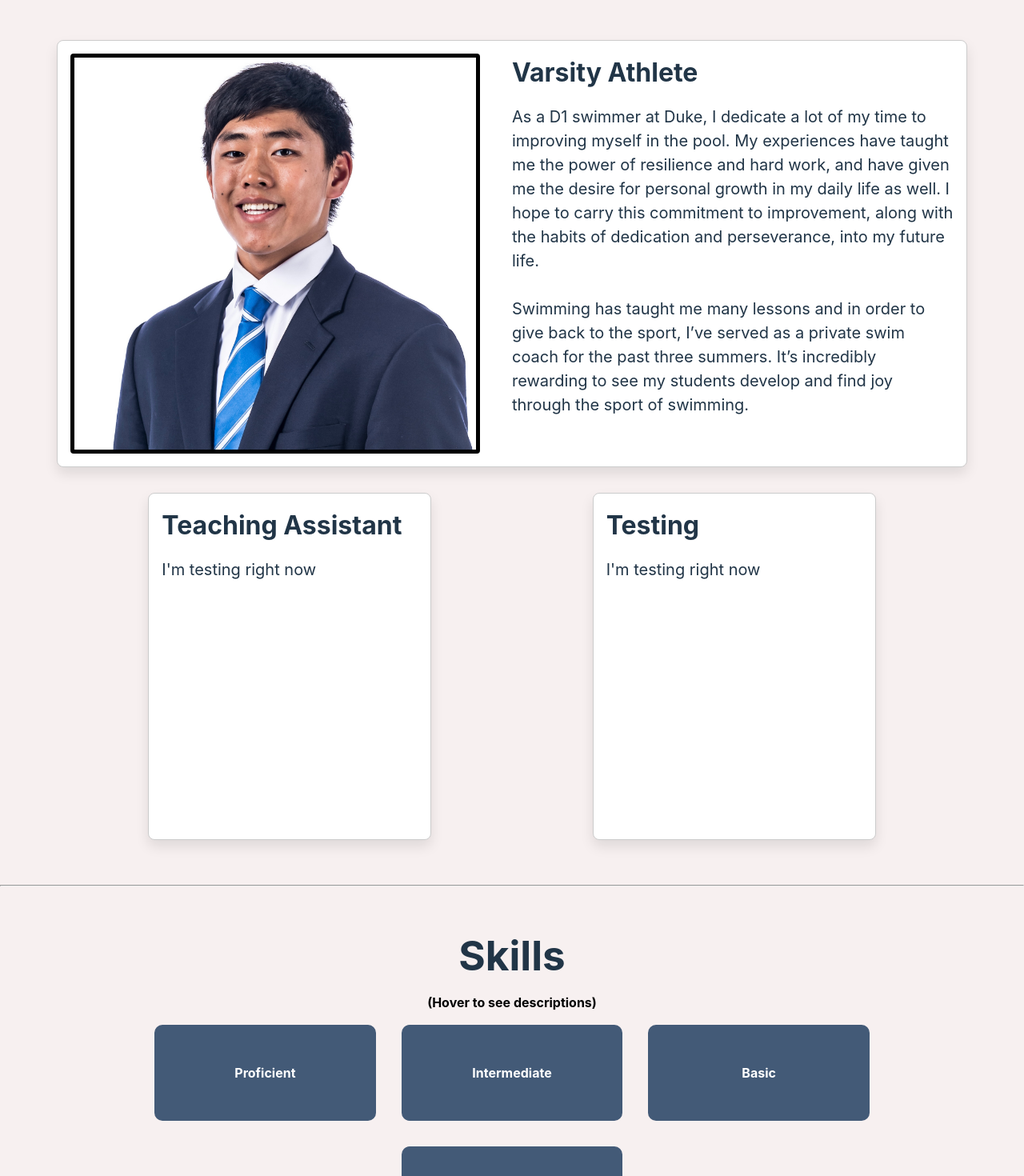
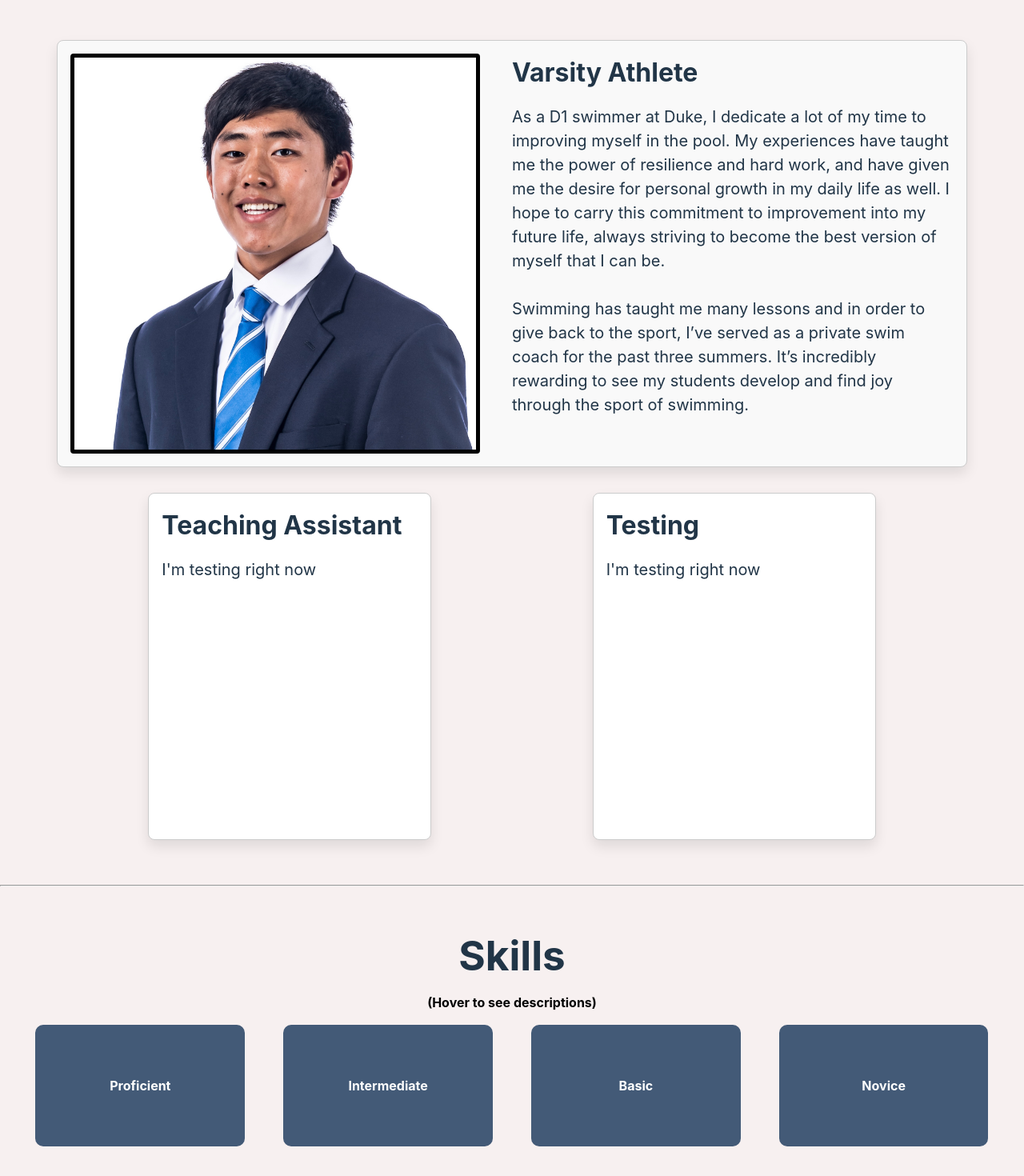
Before and after one commit to andrewswimmer111/Personal-Portfolio, a React (Vite) app: page / in a window 1280 px wide. Shown: the part 2280-3750 px from the top of the page at 80% size. Built offline with nearby package versions, Linux system fonts and the light colour scheme.

Commit message:
skill-levels semi-responsive

```diff
--- a/src/App.css
+++ b/src/App.css
@@ -198,7 +198,7 @@ h1 {
     border: 1px solid #ccc;
     border-radius: 0.5em;
     box-shadow: 0 0.5em 1em rgba(0, 0, 0, 0.1);
-    background-color: #fff;
+    background-color: #f9f9f9;
     display: flex;
     align-items: flex-start;
 
@@ -220,7 +220,6 @@ h1 {
 
 .extra-image-container:hover {
     transform: scale(1.02);
-    box-shadow: 0 5px 15px rgba(0, 0, 0, 0.2);
 }
 
 .extra-image {
@@ -291,7 +290,7 @@ h1 {
 }
 
 .skill-block {
-    width: 10%;
+    width: 12%;
     min-width: 125px;
     height: 7vh;
     min-height: fit-content;
@@ -316,22 +315,14 @@ h1 {
 }
 
 .skill-clarification.visible {
-    max-height: 10vh;
+    max-height: 100vh;
+    overflow: hidden;
 }
 
 .skill-clarification.hidden {
     max-height: 0;
 }
 
-
-.skill-block.keyData {
-    height: 11vh;
-    background-color: #435a77;
-    width: 20%;
-    min-width: 125px;
-    color: white;
-
-}
 
 .skill-category.keyData h2{
     color: black;
@@ -341,7 +332,30 @@ h1 {
 }
 
 .skill-category.keyData .skill-cards-line {
-    justify-content: center;
+    justify-content: space-between;
+    flex-wrap: nowrap;
+    gap: 1em;
+}
+
+.skill-block.keyData {
+    height: 15vh;
+    background-color: #435a77;
+    width: 20%;
+    min-width: 125px;
+    color: white;
+    flex: 1 1 auto;
+}
+
+@media (max-width: 1200px) {
+    .skill-block.keyData {
+        width: 18%;
+        height: 20vh;
+    }
+}
+
+@media (max-width: 900px) {
+    /* Just go to two lines here */
+
 }
 
 
--- a/src/components/Extracurriculars.tsx
+++ b/src/components/Extracurriculars.tsx
@@ -6,7 +6,7 @@ const Extracurriculars:React.FC = () => {
     const extraImg = [
         {
             title: "Varsity Athlete",
-            description: `As a D1 swimmer at Duke, I dedicate a lot of my time to improving myself in the pool. My experiences have taught me the power of resilience and hard work, and have given me the desire for personal growth in my daily life as well. I hope to carry this commitment to improvement, along with the habits of dedication and perseverance, into my future life. <br/> <br/> Swimming has taught me many lessons and in order to give back to the sport, I’ve served as a private swim coach for the past three summers. It’s incredibly rewarding to see my students develop and find joy through the sport of swimming. `,
+            description: `As a D1 swimmer at Duke, I dedicate a lot of my time to improving myself in the pool. My experiences have taught me the power of resilience and hard work, and have given me the desire for personal growth in my daily life as well. I hope to carry this commitment to improvement into my future life, always striving to become the best version of myself that I can be. <br/> <br/> Swimming has taught me many lessons and in order to give back to the sport, I’ve served as a private swim coach for the past three summers. It’s incredibly rewarding to see my students develop and find joy through the sport of swimming. `,
             imageURLs: ["/images/head.jpg", "/images/food.png"],
         }
     ]
--- a/src/components/Skills.tsx
+++ b/src/components/Skills.tsx
@@ -6,9 +6,9 @@ const Skills:React.FC = () => {
       {
         categoryName: "(Hover to see descriptions)",
         skills: [
-          {name: "Proficient", proficiency: "", description: "Has deep knowledge, extensive experience, and can troubleshoot complex problems"},
+          {name: "Proficient", proficiency: "", description: "Has deep knowledge, extensive experience, and can solve complex problems"},
           {name: "Intermediate", proficiency: "", description: "Has both solid understanding and experience in more complex tasks"},
-          {name: "Basic", proficiency: "", description: "Understands core concepts and fundamental principles, and is able to complete tasks independently"},
+          {name: "Basic", proficiency: "", description: "Understands core concepts and fundamentals, and is able to complete tasks independently"},
           {name: "Novice", proficiency: "", description: "Able to complete simple tasks with guidance, but only has functional knowledge"},
         ]
       }
```
